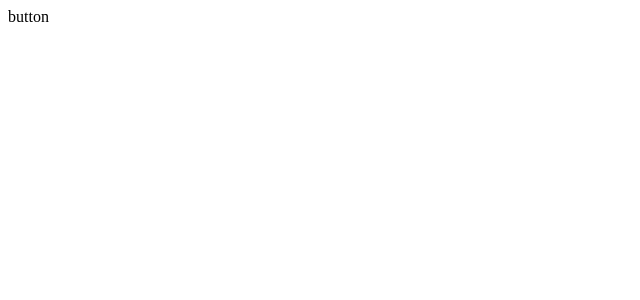
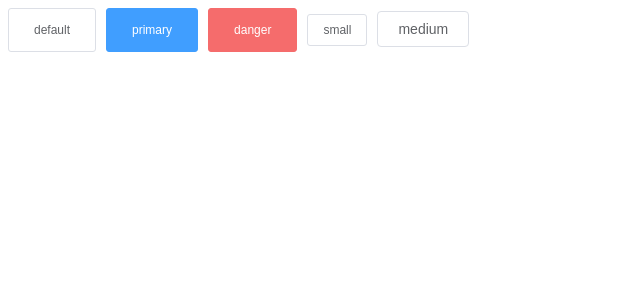
Before and after one commit to cnhjp/HElement, a Vue app: page /demo-button in a window 1280 px wide. Shown: the top 300 px of the page, without its empty margins (0-640 px from the left). Built offline with nearby package versions, Linux system fonts and the light colour scheme.

Commit message:
feat(demo): button demo

```diff
--- a/src/views/demos/button/index.vue
+++ b/src/views/demos/button/index.vue
@@ -1 +1,7 @@
-<template>button</template>
+<template>
+    <h-button>default</h-button>
+    <h-button type="primary">primary</h-button>
+    <h-button type="danger">danger</h-button>
+    <h-button size="small">small</h-button>
+    <h-button size="medium">medium</h-button>
+</template>
```
